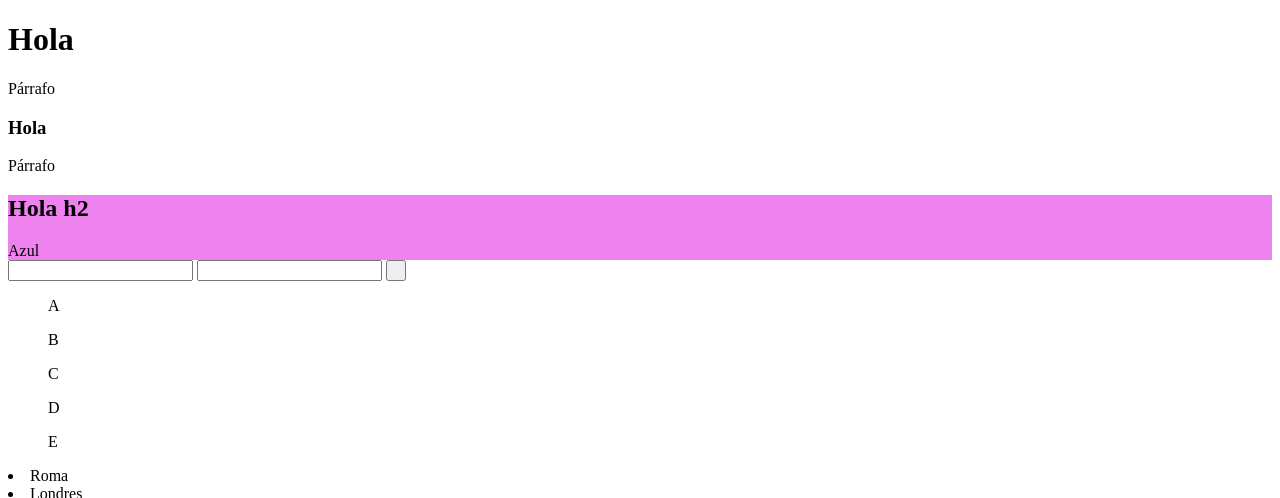
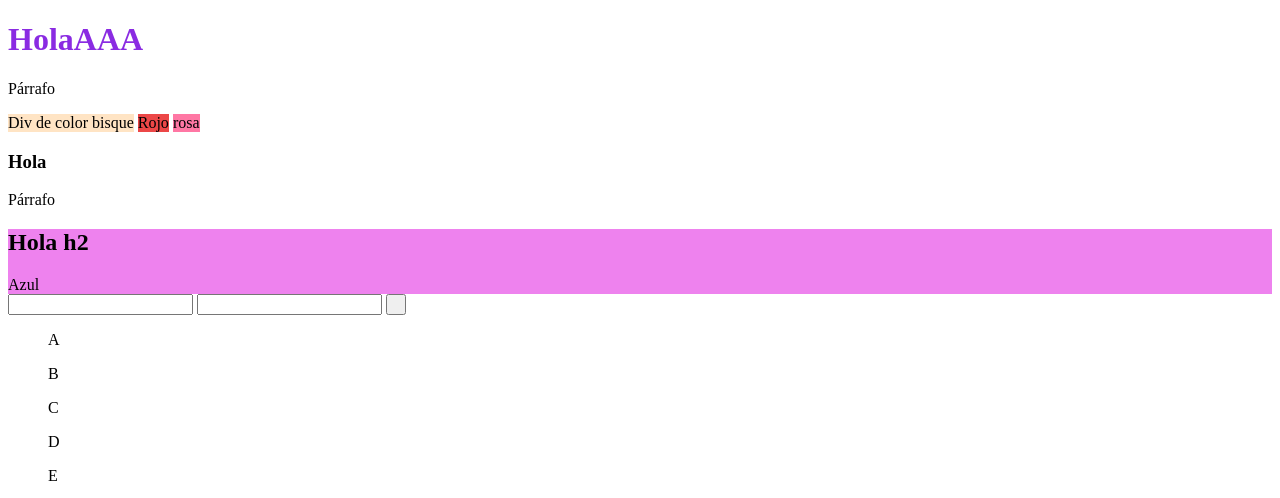
Before and after one commit to candesolari/cann, a plain HTML site: page index.html in a window 1280 px wide. Shown: the top 498 px of the page. Drawn offline with Linux system fonts and the light colour scheme.

Commit message:
creacion de css

```diff
--- a/index.html
+++ b/index.html
@@ -3,12 +3,16 @@
 <head>
     <meta charset="UTF-8">
     <meta name="viewport" content="width=device-width, initial-scale=1.0">
+    <link rel="stylesheet" href="styles.css">
     <title>Document</title>
 </head>
 <body>
-    <h1> Hola </h1>
+    <h1> HolaAAA </h1>
     <p>Párrafo</p>
 
+    <div class = "beige"> Div de color bisque  </div>
+    <div class = "rojo"> Rojo</div>
+    <div class = "rosa"> rosa</div>
     <h3> Hola</h3>
     <p>Párrafo </p>
 
--- /dev/null
+++ b/styles.css
@@ -0,0 +1,27 @@
+h1{
+    color: blueviolet;
+}
+
+.beige {
+    background-color: bisque;
+}
+div class {
+
+}
+
+.rojo{
+    background-color: rgb(236, 71, 71);
+}
+
+.rosa{
+background-color: rgb(255, 119, 164);
+}
+
+.rojo, .rosa, .beige {
+    display: inline-block;
+    width: auto;
+}
+
+<div class="container">
+  <div class="item">Div centrado</div>
+</div>
```
